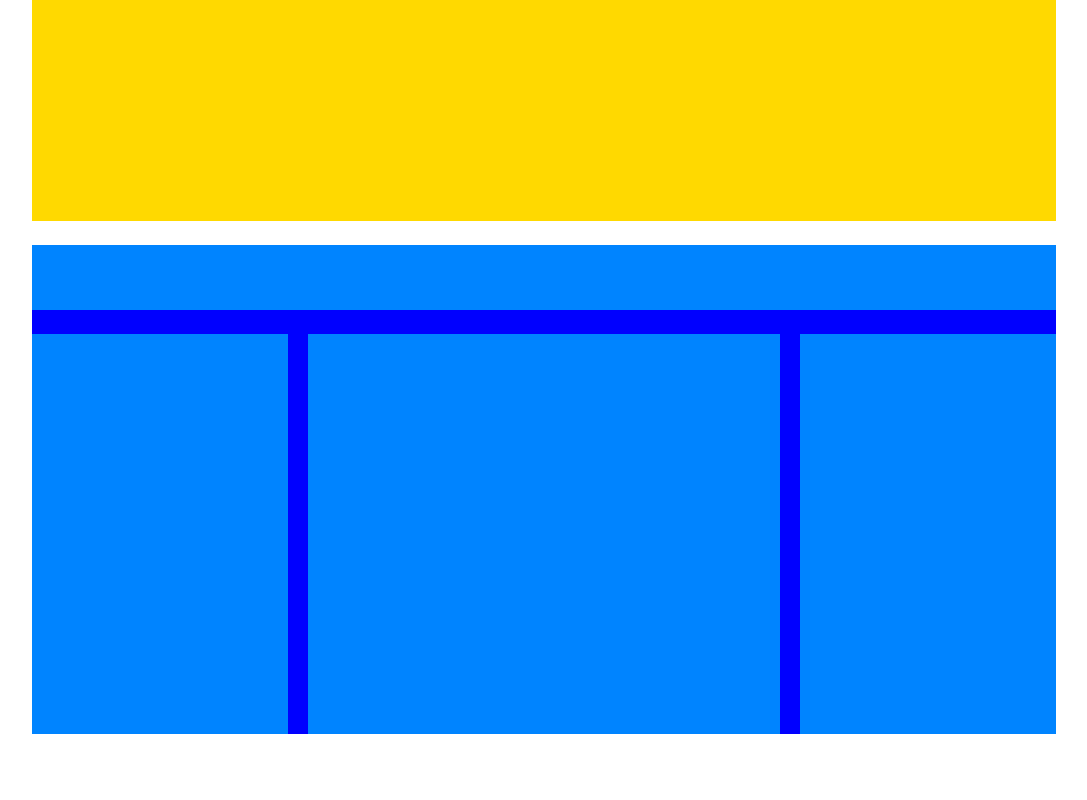
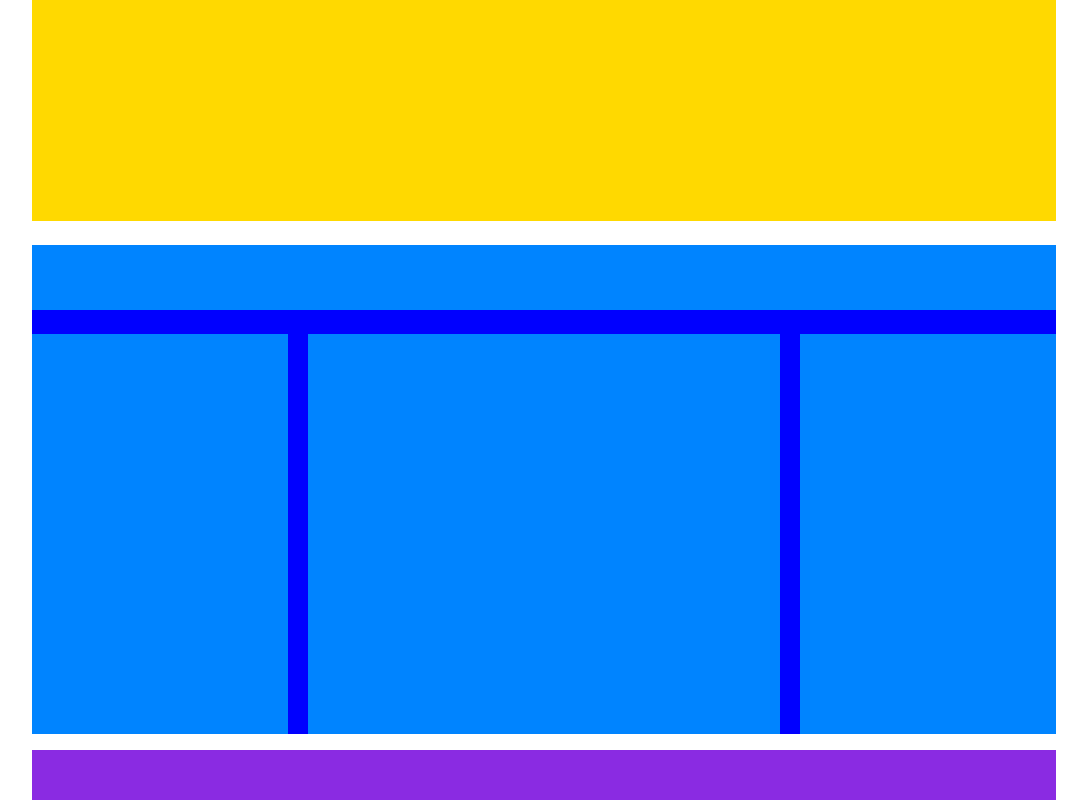
Before and after one commit to AdrianG00/htmlcss-struttura-wp, a plain HTML site: page index.html in a window 1280 px wide. Shown: the part 353-1153 px from the top of the page, without its empty margins (96-1183 px from the left). Before the commit the page ends 1087 px from the top, so only its background shows below. Drawn offline with Linux system fonts and the light colour scheme.

Commit message:
footer done

```diff
--- a/css/style.css
+++ b/css/style.css
@@ -64,3 +64,8 @@ header{
     width: 46%;
     margin: 0 2%;
 }
+footer{
+    margin-top: 1em;
+    height: 50px;
+    background-color: blueviolet;
+}
```
Also changed, not shown: index.html (line endings or trailing spaces).
